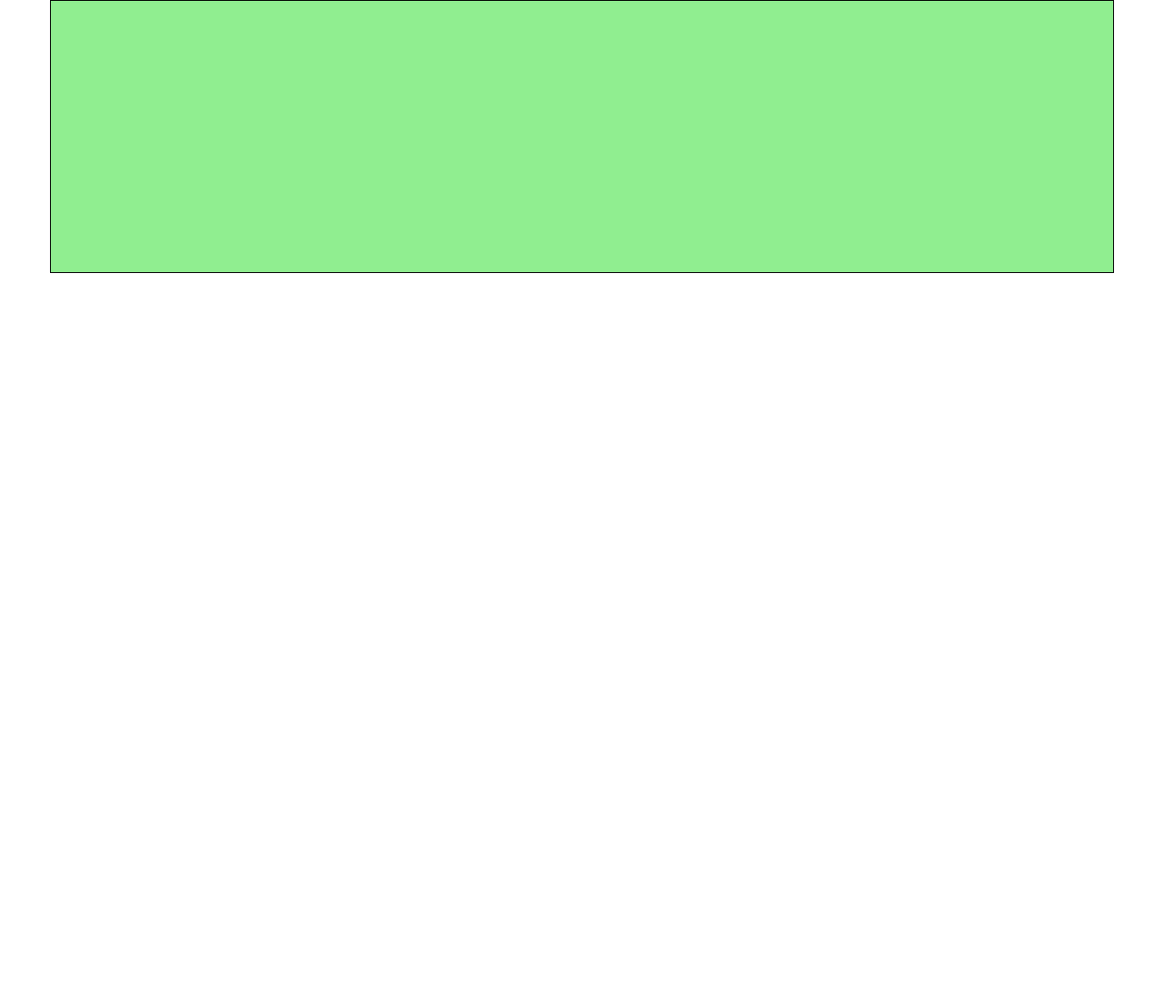
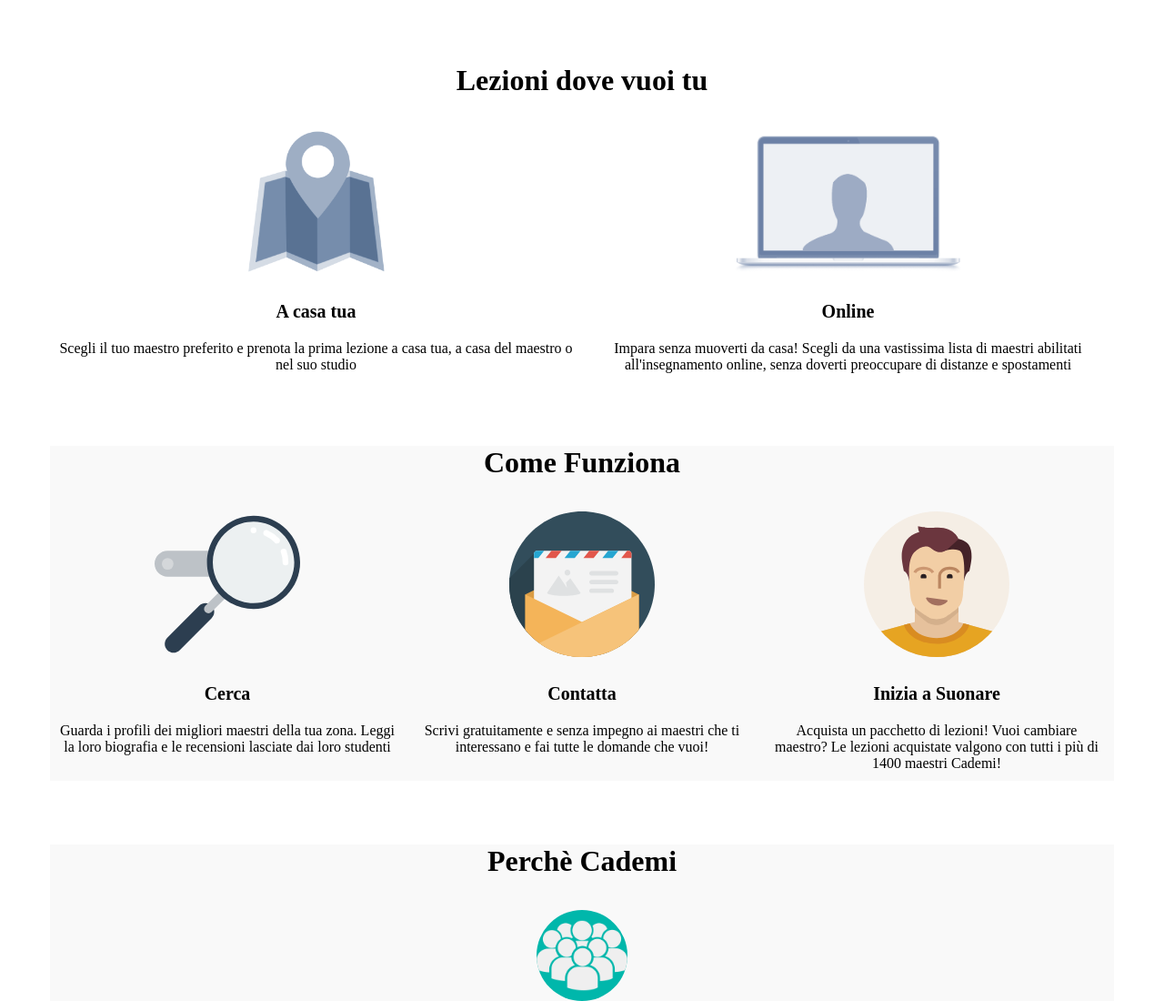
Before and after one commit to TetyanaSergata/html-css-resp-wannabe-12bool, a plain HTML site: page index.html in a window 1280 px wide. Shown: the top 1100 px of the page at 91% size. Before the commit the page ends 800 px from the top, so only its background shows below. Drawn offline with Linux system fonts and the light colour scheme.

Commit message:
Responsive done

```diff
--- a/css/12-bool.css
+++ b/css/12-bool.css
@@ -5,12 +5,12 @@
 
 .debug .container{
   border: 1px solid black;
-  height: 300px;
+  height: 100%;
 }
 
 .debug .container [class*="col-"]{
   border: 1px solid blue;
-  height: 100%;
+  /* height: 400px; */
 }
 
 /* Inizio Framework */
@@ -23,7 +23,7 @@
 .container{
   max-width: 1170px;
   margin: 0 auto;
-  background-color: lightgreen;
+  /* background-color: lightgreen; */
 }
 
 .container::after{
@@ -34,6 +34,7 @@
 
 [class*="col-"]{
   float: left;
+  height: 100%;
 }
 
 /* Colonne */
@@ -213,7 +214,7 @@
   }
 }
 
-@media all and (min-width: 768px)
+@media screen and (min-width: 768px)
 and (max-width: 992px) {
   .col-md-1{
     width: calc((100% / 12) * 1);
@@ -291,7 +292,7 @@ and (max-width: 992px) {
   }
 }
 
-@media all and (min-width: 992px){
+@media screen and (min-width: 992px){
   .col-lg-1{
     width: calc((100% / 12) * 1);
   }
--- a/css/style.css
+++ b/css/style.css
@@ -0,0 +1,73 @@
+
+#lessons,
+#steps,
+#info{
+  text-align: center;
+  margin-top: 70px;
+}
+
+#info,
+#steps{
+  background-color: #f9f9f9;
+}
+
+img {
+  max-width: 100%;
+  max-height: 160px;
+  object-fit: contain;
+  text-align: center;
+  height: 200px;
+  margin: 15px;
+}
+
+h1{
+  padding-top:0;
+  padding-bottom: 20px;
+}
+h3{
+  font-size: 20px;
+  padding: 10px;
+}
+
+.container p{
+  padding: 10px;
+}
+
+#info img{
+  background-color: #00B7AB;
+  border-radius: 50%;
+  height: 100px;
+
+}
+
+@media screen and (max-width: 768px){
+  [class*="col-xs-"] p{
+    font-size: 23px;
+  }
+  h3{
+    font-size: 25px;
+  }
+  #info img{
+    height: 70px;
+  }
+  .xs_height_70{
+    height: 70px;
+  }
+}
+
+@media screen and (min-width: 768px)
+and (max-width: 992px){
+  [class*="col-md-"] p{
+    font-size: 20px;
+  }
+  #info img{
+    height: 100px;
+  }
+
+  .container{
+    background-color: lightyellow;
+  }
+  h3{
+    font-size: 25px;
+  }
+}
--- a/index.html
+++ b/index.html
@@ -9,12 +9,61 @@
     href="css/12-bool.css">
     <title>Wannabe responsive</title>
   </head>
-  <body class="debug">
-    <div class="container">
 
-
+  <body class="">
+    <div id="lessons" class="container">
+      <h1>Lezioni dove vuoi tu</h1>
+      <div class="col-xs-12 col-md-7 col-lg-6">
+        <img class="xs_height_70" src="img/icon/maps.png" alt="">
+        <h3>A casa tua</h3>
+        <p>Scegli il tuo maestro preferito e prenota la prima lezione a casa tua, a casa del maestro o nel suo studio</p>
+      </div>
+      <div class="col-xs-12 col-md-5 col-lg-6">
+        <img class="xs_height_70" src="img/icon/screen.png" alt="">
+        <h3>Online</h3>
+        <p>Impara senza muoverti da casa! Scegli da una vastissima lista di maestri abilitati all'insegnamento online, senza doverti preoccupare di distanze e spostamenti</p>
+      </div>
     </div>
 
+    <div id="steps" class="container">
+      <h1>Come Funziona</h1>
+      <div class="col-xs-12 col-md-3 col-lg-4">
+        <img class="xs_height_70" src="img/search.svg" alt="">
+        <h3>Cerca</h3>
+        <p>Guarda i profili dei migliori maestri della tua zona. Leggi la loro biografia e le recensioni lasciate dai loro studenti</p>
+      </div>
+      <div class="col-xs-12 col-md-6 col-lg-4">
+        <img class="xs_height_70" src="img/letter.svg" alt="">
+        <h3>Contatta</h3>
+        <p>Scrivi gratuitamente e senza impegno ai maestri che ti interessano e fai tutte le domande che vuoi!</p>
+      </div>
+      <div class="col-xs-12 col-md-3 col-lg-4">
+        <img class="xs_height_70" src="img/male.svg" alt="">
+        <h3>Inizia a Suonare</h3>
+        <p>Acquista un pacchetto di lezioni! Vuoi cambiare maestro? Le lezioni acquistate valgono con tutti i più di 1400 maestri Cademi!</p>
+      </div>
+    </div>
 
+    <div id="info" class="container">
+      <h1>Perchè Cademi</h1>
+      <div class="col-xs-12 col-md-12 col-lg-12">
+        <img class="xs_height_70" src="img/icon/profile.png" alt="">
+        <h3>La più grande scuola d'Italia</h3>
+        <p>Su Cademi trovi centinaia di Maestri qualificati e competenti in tutta Italia. Scegli quello più adatto a te e contattali senza impegno</p>
+        <hr>
+      </div>
+      <div class="col-xs-12 col-md-12 col-lg-12">
+        <img class="xs_height_70" src="img/icon/secure.png" alt="">
+        <h3>Soddisfazione Garantita</h3>
+        <p>Se non sei soddisfatto del tuo maestro, puoi cambiarlo senza costi aggiuntivi. Le lezioni acquistate su Cademi possono essere utilizzate con tutti i nostri maestri e il nostro team è sempre disponibile per darti un consiglio!</p>
+        <hr>
+      </div>
+      <div class="col-xs-12 col-md-12 col-lg-12">
+        <img class="xs_height_70" src="img/icon/flex.png" alt="">
+        <h3>Flessibile e Conveniente</h3>
+        <p>Cademi non ha alcun costo d’iscrizione a differenza delle scuole di musica tradizionali. Inoltre, sei tu a scegliere dove fare lezione e gli orari delle tue lezioni.</p>
+        <hr>
+      </div>
+    </div>
   </body>
 </html>
```
Also changed, not shown: img/icon/flex.png (added), img/icon/maps.png (added), img/icon/profile.png (added), img/icon/screen.png (added), img/icon/secure.png (added), img/letter.svg (added), img/male.svg (added), img/search.svg (added). Lines whose indentation alone changed are shown as unchanged.
